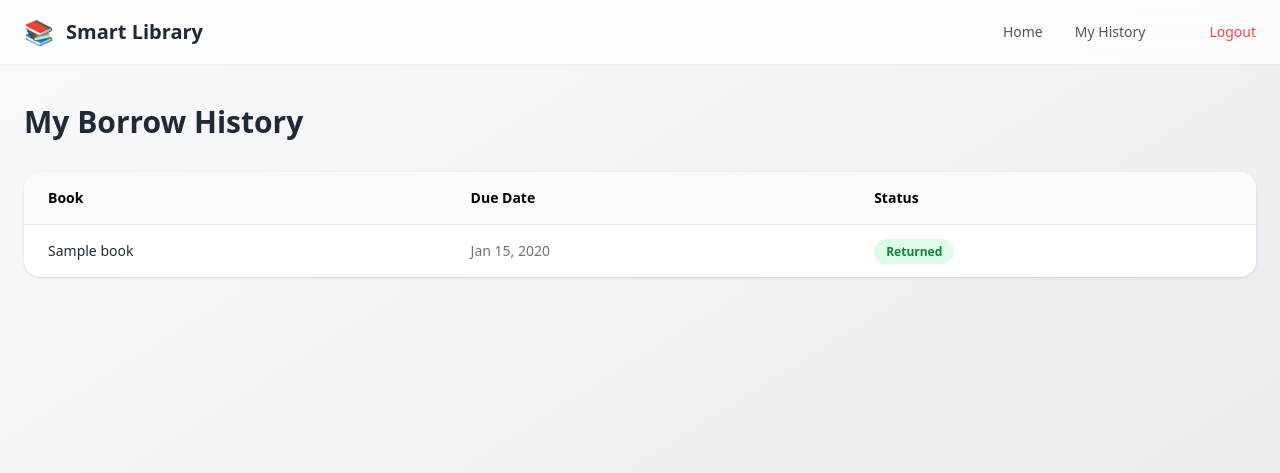
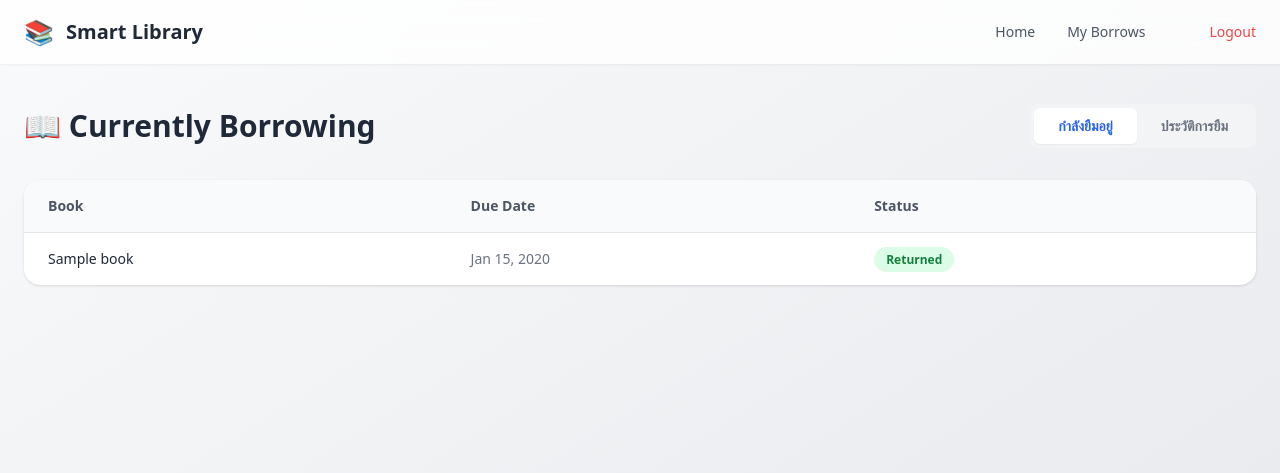
Before and after one commit to VelogaWhite/smart_library_project, a Django app: template library_app/templates/library_app/member/history.html in a window 1280 px wide. Shown: the top 473 px of the page. Run offline with Django 3.2, Linux system fonts and the light colour scheme; the template is opened without the code that fills it: most values are stand-ins (such as "Sample title", 1, 10 or a date in 2020); some libraries are stand-ins or nearby versions.

Commit message:
Https, Change Transactions to History, History(User,member) to My Borrows

```diff
--- a/core_config/settings.py
+++ b/core_config/settings.py
@@ -39,6 +39,7 @@ INSTALLED_APPS = [
     'django.contrib.messages',
     'django.contrib.staticfiles',
     'library_app',
+    'django_extensions',
 ]
 
 MIDDLEWARE = [
--- a/library_app/templates/library_app/base_admin.html
+++ b/library_app/templates/library_app/base_admin.html
@@ -27,7 +27,7 @@
                     <a href="{% url 'manage_books' %}" class="{% if request.resolver_match.url_name == 'manage_books' %}text-white border-b-2 border-blue-400 pb-1{% else %}text-gray-400 hover:text-white transition{% endif %}">📚 Books</a>
                     <a href="{% url 'borrow_counter' %}" class="{% if request.resolver_match.url_name == 'borrow_counter' %}text-white border-b-2 border-blue-400 pb-1{% else %}text-gray-400 hover:text-white transition{% endif %}">📗 Borrow</a>
                     <a href="{% url 'return_counter' %}" class="{% if request.resolver_match.url_name == 'return_counter' %}text-white border-b-2 border-blue-400 pb-1{% else %}text-gray-400 hover:text-white transition{% endif %}">📥 Record</a>
-                    <a href="{% url 'transaction_history' %}" class="{% if request.resolver_match.url_name == 'transaction_history' %}text-white border-b-2 border-blue-400 pb-1{% else %}text-gray-400 hover:text-white transition{% endif %}">📊 Transaction</a>
+                    <a href="{% url 'transaction_history' %}" class="{% if request.resolver_match.url_name == 'transaction_history' %}text-white border-b-2 border-blue-400 pb-1{% else %}text-gray-400 hover:text-white transition{% endif %}">📊 History</a>
                     <a href="{% url 'admin_settings' %}" class="{% if request.resolver_match.url_name == 'admin_settings' %}text-white border-b-2 border-blue-400 pb-1{% else %}text-gray-400 hover:text-white transition{% endif %}">⚙️ Settings</a>
                     <a href="{% url 'index' %}" class="bg-red-500 hover:bg-red-600 px-4 py-1.5 rounded-lg shadow transition ml-4">Logout</a>
                 </div>
@@ -49,7 +49,7 @@
                 <a href="{% url 'manage_books' %}" class="block px-3 py-2 rounded-md text-base font-medium {% if request.resolver_match.url_name == 'manage_books' %}bg-gray-900 text-white{% else %}text-gray-300 hover:bg-gray-700 hover:text-white{% endif %}">📚 Books</a>
                 <a href="{% url 'borrow_counter' %}" class="block px-3 py-2 rounded-md text-base font-medium {% if request.resolver_match.url_name == 'borrow_counter' %}bg-gray-900 text-white{% else %}text-gray-300 hover:bg-gray-700 hover:text-white{% endif %}">📗 Borrow</a>
                 <a href="{% url 'return_counter' %}" class="block px-3 py-2 rounded-md text-base font-medium {% if request.resolver_match.url_name == 'return_counter' %}bg-gray-900 text-white{% else %}text-gray-300 hover:bg-gray-700 hover:text-white{% endif %}">📥 Record</a>
-                <a href="{% url 'transaction_history' %}" class="block px-3 py-2 rounded-md text-base font-medium {% if request.resolver_match.url_name == 'transaction_history' %}bg-gray-900 text-white{% else %}text-gray-300 hover:bg-gray-700 hover:text-white{% endif %}">📊 Transaction</a>
+                <a href="{% url 'transaction_history' %}" class="block px-3 py-2 rounded-md text-base font-medium {% if request.resolver_match.url_name == 'transaction_history' %}bg-gray-900 text-white{% else %}text-gray-300 hover:bg-gray-700 hover:text-white{% endif %}">📊 History</a>
                 <a href="{% url 'admin_settings' %}" class="block px-3 py-2 rounded-md text-base font-medium {% if request.resolver_match.url_name == 'admin_settings' %}bg-gray-900 text-white{% else %}text-gray-300 hover:bg-gray-700 hover:text-white{% endif %}">⚙️ Settings</a>
                 <a href="{% url 'index' %}" class="block px-3 py-2 mt-4 rounded-md text-base font-medium bg-red-500 hover:bg-red-600 text-white text-center">Logout</a>
             </div>
--- a/library_app/templates/library_app/member/base_member.html
+++ b/library_app/templates/library_app/member/base_member.html
@@ -30,12 +30,12 @@
             </a>
 
             <a href="/member/history/"
-               class="{% if request.path == '/member/history/' %}
-                        text-blue-600 border-b-2 border-blue-600 pb-1
-                      {% else %}
-                        text-gray-600 hover:text-blue-600
-                      {% endif %}">
-                My History
+                class="{% if request.path == '/member/history/' %}
+                            text-blue-600 border-b-2 border-blue-600 pb-1
+                        {% else %}
+                            text-gray-600 hover:text-blue-600
+                        {% endif %}">
+                My Borrows
             </a>
 
             <div class="text-gray-500">
--- a/library_app/templates/library_app/member/history.html
+++ b/library_app/templates/library_app/member/history.html
@@ -1,64 +1,82 @@
 {% extends "library_app/member/base_member.html" %}
 {% block content %}
 
-<h2 class="text-3xl font-bold text-gray-800 mb-8">
-    My Borrow History
-</h2>
+<div class="flex flex-col md:flex-row md:items-center justify-between mb-8 gap-4">
+    <h2 class="text-3xl font-bold text-gray-800">
+        {% if view_tab == 'history' %}
+            🕰️ Past History
+        {% else %}
+            📖 Currently Borrowing
+        {% endif %}
+    </h2>
+
+    <div class="flex bg-gray-100 p-1 rounded-lg w-fit">
+        <a href="?tab=active"
+           class="px-6 py-2 rounded-md text-sm font-semibold transition
+           {% if view_tab != 'history' %}bg-white text-blue-600 shadow-sm{% else %}text-gray-500 hover:text-gray-700{% endif %}">
+            กำลังยืมอยู่
+        </a>
+        <a href="?tab=history"
+           class="px-6 py-2 rounded-md text-sm font-semibold transition
+           {% if view_tab == 'history' %}bg-white text-blue-600 shadow-sm{% else %}text-gray-500 hover:text-gray-700{% endif %}">
+            ประวัติการยืม
+        </a>
+    </div>
+</div>
 
 {% if transactions %}
 <div class="bg-white rounded-2xl shadow overflow-hidden">
-
     <table class="min-w-full text-sm">
         <thead class="bg-gray-50 border-b">
             <tr>
-                <th class="px-6 py-4 text-left">Book</th>
-                <th class="px-6 py-4 text-left">Due Date</th>
-                <th class="px-6 py-4 text-left">Status</th>
+                <th class="px-6 py-4 text-left text-gray-600">Book</th>
+                {% if view_tab == 'history' %}
+                    <th class="px-6 py-4 text-left text-gray-600">Returned Date</th>
+                {% else %}
+                    <th class="px-6 py-4 text-left text-gray-600">Due Date</th>
+                {% endif %}
+                <th class="px-6 py-4 text-left text-gray-600">Status</th>
             </tr>
         </thead>
-
         <tbody class="divide-y">
-
         {% for t in transactions %}
-            <tr class="hover:bg-gray-50 transition
-                       {% if t.status == 'OVERDUE' %}
-                           bg-red-50
-                       {% endif %}">
+            <tr class="hover:bg-gray-50 transition {% if t.status == 'OVERDUE' %}bg-red-50{% endif %}">
 
                 <td class="px-6 py-4 font-medium text-gray-800">
                     {{ t.book.title }}
                 </td>
 
                 <td class="px-6 py-4 text-gray-500">
-                    {{ t.due_date|date:"M d, Y" }}
+                    {% if view_tab == 'history' %}
+                        {{ t.returned_at|date:"M d, Y" }}
+                    {% else %}
+                        {{ t.due_date|date:"M d, Y" }}
+                    {% endif %}
                 </td>
 
                 <td class="px-6 py-4">
                     {% if t.status == "OVERDUE" %}
-                        <span class="px-3 py-1 text-xs font-semibold bg-red-100 text-red-700 rounded-full">
-                            Overdue
-                        </span>
+                        <span class="px-3 py-1 text-xs font-semibold bg-red-100 text-red-700 rounded-full">Overdue</span>
                     {% elif t.status == "ACTIVE" %}
-                        <span class="px-3 py-1 text-xs font-semibold bg-yellow-100 text-yellow-700 rounded-full">
-                            Borrowed
-                        </span>
+                        <span class="px-3 py-1 text-xs font-semibold bg-yellow-100 text-yellow-700 rounded-full">Borrowed</span>
                     {% else %}
-                        <span class="px-3 py-1 text-xs font-semibold bg-green-100 text-green-700 rounded-full">
-                            Returned
-                        </span>
+                        <span class="px-3 py-1 text-xs font-semibold bg-green-100 text-green-700 rounded-full">Returned</span>
                     {% endif %}
                 </td>
 
             </tr>
         {% endfor %}
-
         </tbody>
     </table>
 </div>
 
 {% else %}
 <div class="bg-white p-10 rounded-2xl shadow text-center text-gray-500">
-    No borrowing history found.
+    {% if view_tab == 'history' %}
+        ไม่มีประวัติการยืมหนังสือในอดีต
+    {% else %}
+        คุณไม่ได้กำลังยืมหนังสือเล่มใดอยู่ในขณะนี้ 📭
+    {% endif %}
 </div>
 {% endif %}
 
--- a/library_app/templates/library_app/transaction/list.html
+++ b/library_app/templates/library_app/transaction/list.html
@@ -1,11 +1,11 @@
 {% extends 'library_app/base_admin.html' %}
 
-{% block title %}Transaction History{% endblock %}
+{% block title %}History{% endblock %}
 
 {% block content %}
 <div class="max-w-7xl mx-auto px-4 py-8 w-full">
     <div class="mb-6">
-        <h2 class="text-2xl font-bold text-gray-800">📊 Transaction History</h2>
+        <h2 class="text-2xl font-bold text-gray-800">📊 History</h2>
         <p class="text-gray-500 text-sm mt-1">All borrowing and returning records</p>
     </div>
 
```
Also changed, not shown: library_app/views.py (+11 -3 lines), 5 other files.
